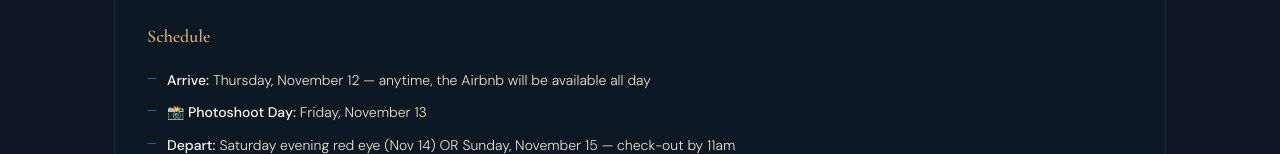
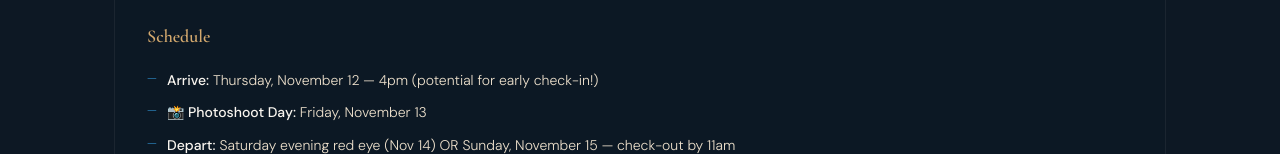
Before and after one commit to physiquephysicians/sandiegophotoshoot, a plain HTML site: page index.html in a window 1280 px wide. Both pictures are taken after a click on the link "LOGISTICS". Shown: the part 1928-2082 px from the top of the page. Drawn offline with nearby package versions, Linux system fonts and the light colour scheme.

Commit message:
Update index.html

```diff
--- a/index.html
+++ b/index.html
@@ -473,7 +473,7 @@
       <div class="divider"></div>
       <h3>Schedule</h3>
       <ul>
-        <li><strong>Arrive:</strong> Thursday, November 12 — anytime, the Airbnb will be available all day</li>
+        <li><strong>Arrive:</strong> Thursday, November 12 — 4pm (potential for early check-in!) </li>
         <li><strong>📸 Photoshoot Day:</strong> Friday, November 13</li>
         <li><strong>Depart:</strong> Saturday evening red eye (Nov 14) OR Sunday, November 15 — check-out by 11am</li>
       </ul>
```
